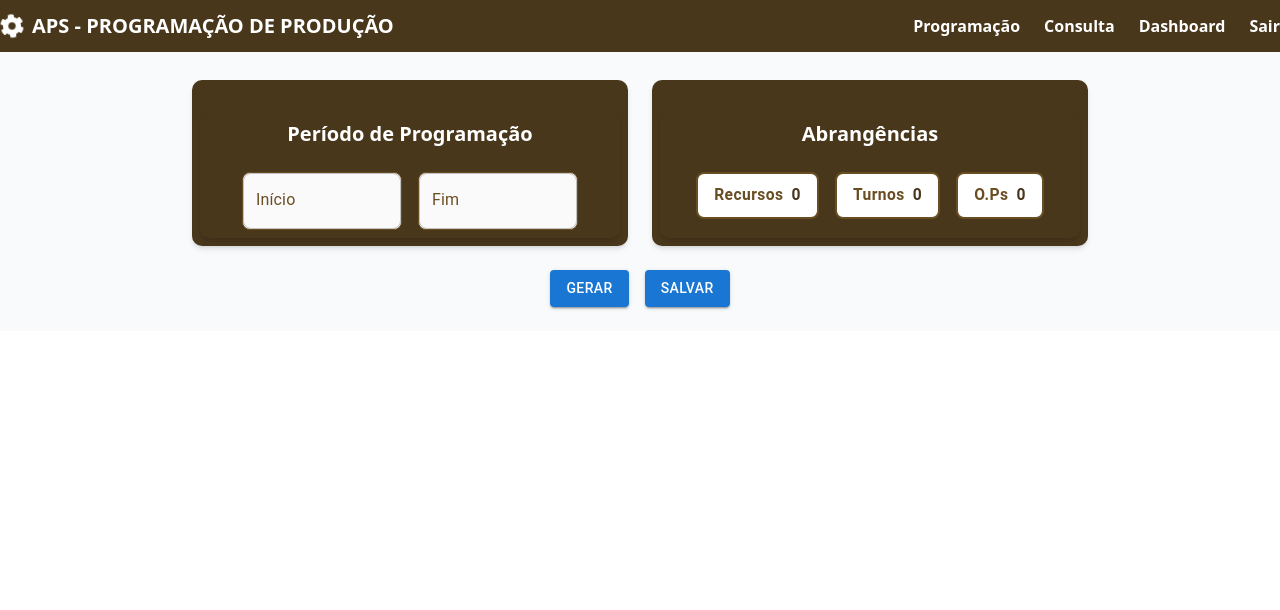
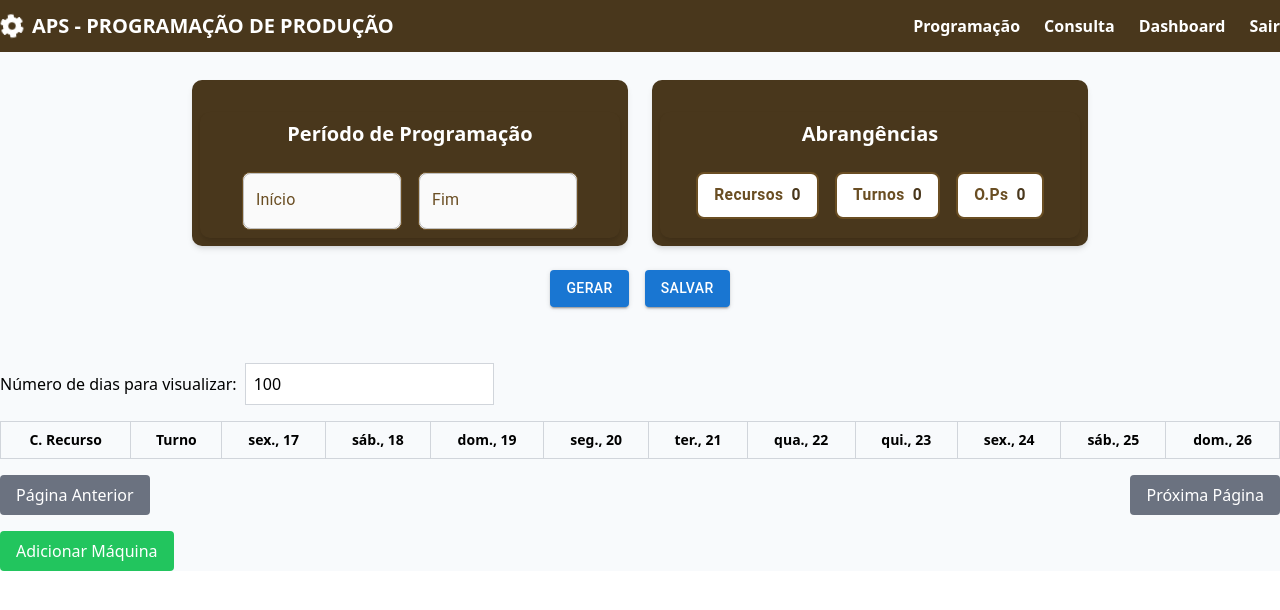
Before and after one commit to Vrodriz/Project_APS, a Next.js app: page / in a window 1280 px wide. Shown: the top 610 px of the page. Built offline with nearby package versions, Linux system fonts and the light colour scheme.

Commit message:
:sparkles: create feature test dashboard

```diff
--- /dev/null
+++ b/src/app/FirstPage/Dashboard.tsx
@@ -0,0 +1,255 @@
+'use client'
+import React, { useState } from 'react';
+
+const generateDates = (days: number) => {
+  const today = new Date();
+  const dates = [];
+
+  for (let i = 0; i < days; i++) {
+    const newDate = new Date();
+    newDate.setDate(today.getDate() + i);
+    dates.push(newDate.toLocaleDateString('pt-BR', { weekday: 'short', day: '2-digit' }));
+  }
+
+  return dates;
+};
+
+const colors = ["#FFD700", "#FF6347", "#90EE90", "#87CEEB", "#DDA0DD"];
+
+type ModalData = { machineIndex: number } | null;
+
+const App = () => {
+  const [machines, setMachines] = useState<{ name: string; productions: { item: string; duration: number; turns: number[]; color: string }[] }[]>([]);
+  const [modalData, setModalData] = useState<ModalData>(null);
+  const [colorIndex, setColorIndex] = useState(0);
+  const [days, setDays] = useState(100); // Total de dias a serem exibidos
+  const [page, setPage] = useState(0); // Página inicial
+  const [daysPerPage] = useState(10); // Limite de dias por página
+
+  // Gera as datas com base no número de dias
+  const dates = generateDates(days);
+
+  // Função para dividir as datas em páginas
+  const getDatesForPage = (page: number) => {
+    const startIndex = page * daysPerPage;
+    const endIndex = startIndex + daysPerPage;
+    return dates.slice(startIndex, endIndex);
+  };
+
+  const handleAddMachine = () => {
+    const newMachine = {
+      name: `TF${machines.length + 1}`,
+      productions: []
+    };
+    setMachines([...machines, newMachine]);
+  };
+
+  const handleAddProduction = (machineIndex: number) => {
+    setModalData({ machineIndex });
+  };
+
+  const handleSaveProduction = (item: string, duration: number, turns: number[]): void => {
+    if (modalData === null) return;
+
+    const updatedMachines = [...machines];
+    const machine = updatedMachines[modalData.machineIndex];
+
+    const newProduction = {
+      item,
+      duration,
+      turns,
+      color: colors[colorIndex % colors.length]
+    };
+
+    machine.productions.push(newProduction);
+    setMachines(updatedMachines);
+    setColorIndex(colorIndex + 1);
+    setModalData(null);
+  };
+
+  const renderCell = (machine: { productions: { item: string; turns: number[]; color: string; duration: number }[] }, turn: number, dateIndex: number): JSX.Element => {
+    for (const production of machine.productions) {
+      if (production.turns.includes(turn)) {
+        if (dateIndex < production.duration) {
+          return (
+            <td
+              key={dateIndex}
+              style={{ backgroundColor: production.color }}
+              colSpan={dateIndex + 1 === production.duration ? 1 : 0}
+            >
+              {production.item}
+            </td>
+          );
+        }
+      }
+    }
+    return <td />;
+  };
+
+  const handleNextPage = () => {
+    if ((page + 1) * daysPerPage < days) {
+      setPage(page + 1);
+    }
+  };
+
+  const handlePreviousPage = () => {
+    if (page > 0) {
+      setPage(page - 1);
+    }
+  };
+
+  return (
+    <div className="container mx-auto mt-8">
+      <div className="mb-4">
+        <label className="mr-2">Número de dias para visualizar:</label>
+        <input
+          type="number"
+          value={days}
+          onChange={(e) => setDays(Math.max(1, parseInt(e.target.value)))}
+          min="1"
+          className="border border-gray-300 p-2"
+        />
+      </div>
+
+      <table className="table-auto border-collapse border border-gray-400 w-full text-sm">
+        <thead>
+          <tr>
+            <th className="border border-gray-300 px-4 py-2">C. Recurso</th>
+            <th className="border border-gray-300 px-4 py-2">Turno</th>
+            {getDatesForPage(page).map((date, index) => (
+              <th key={index} className="border border-gray-300 px-4 py-2">
+                {date}
+              </th>
+            ))}
+          </tr>
+        </thead>
+        <tbody>
+          {machines.map((machine, machineIndex) => (
+            <React.Fragment key={machineIndex}>
+              <tr>
+                <td rowSpan="3" className="border border-gray-300 px-4 py-2 text-center">
+                  {machine.name}
+                  <button
+                    onClick={() => handleAddProduction(machineIndex)}
+                    className="ml-2 bg-blue-500 text-white px-2 py-1 rounded"
+                  >
+                    +
+                  </button>
+                </td>
+                <td className="border border-gray-300 px-4 py-2">1 Turno</td>
+                {getDatesForPage(page).map((_, dateIndex) => renderCell(machine, 1, dateIndex))}
+              </tr>
+              <tr>
+                <td className="border border-gray-300 px-4 py-2">2 Turno</td>
+                {getDatesForPage(page).map((_, dateIndex) => renderCell(machine, 2, dateIndex))}
+              </tr>
+              <tr>
+                <td className="border border-gray-300 px-4 py-2">3 Turno</td>
+                {getDatesForPage(page).map((_, dateIndex) => renderCell(machine, 3, dateIndex))}
+              </tr>
+            </React.Fragment>
+          ))}
+        </tbody>
+      </table>
+
+      <div className="mt-4 flex justify-between">
+        <button
+          onClick={handlePreviousPage}
+          disabled={page === 0}
+          className="bg-gray-500 text-white px-4 py-2 rounded"
+        >
+          Página Anterior
+        </button>
+        <button
+          onClick={handleNextPage}
+          disabled={(page + 1) * daysPerPage >= days}
+          className="bg-gray-500 text-white px-4 py-2 rounded"
+        >
+          Próxima Página
+        </button>
+      </div>
+
+      <button
+        onClick={handleAddMachine}
+        className="mt-4 bg-green-500 text-white px-4 py-2 rounded"
+      >
+        Adicionar Máquina
+      </button>
+
+      {modalData && (
+        <Modal onSave={handleSaveProduction} onClose={() => setModalData(null)} />
+      )}
+    </div>
+  );
+};
+
+const Modal = ({ onSave, onClose }) => {
+  const [item, setItem] = useState('');
+  const [duration, setDuration] = useState(1);
+  const [turns, setTurns] = useState([]);
+
+  const handleTurnToggle = (turn) => {
+    if (turns.includes(turn)) {
+      setTurns(turns.filter((t) => t !== turn));
+    } else {
+      setTurns([...turns, turn]);
+    }
+  };
+
+  return (
+    <div className="fixed inset-0 bg-gray-800 bg-opacity-50 flex items-center justify-center">
+      <div className="bg-white p-4 rounded shadow-lg">
+        <h2 className="text-lg font-bold mb-4">Adicionar Produção</h2>
+        <div className="mb-4">
+          <label className="block mb-2">Item:</label>
+          <input
+            type="text"
+            value={item}
+            onChange={(e) => setItem(e.target.value)}
+            className="border border-gray-300 p-2 w-full"
+          />
+        </div>
+        <div className="mb-4">
+          <label className="block mb-2">Duração (dias):</label>
+          <input
+            type="number"
+            value={duration}
+            onChange={(e) => setDuration(parseInt(e.target.value))}
+            min="1"
+            className="border border-gray-300 p-2 w-full"
+          />
+        </div>
+        <div className="mb-4">
+          <label className="block mb-2">Turnos:</label>
+          {[1, 2, 3].map((turn) => (
+            <label key={turn} className="block">
+              <input
+                type="checkbox"
+                checked={turns.includes(turn)}
+                onChange={() => handleTurnToggle(turn)}
+                className="mr-2"
+              />
+              {turn} Turno
+            </label>
+          ))}
+        </div>
+        <div className="flex justify-end">
+          <button
+            onClick={() => onSave(item, duration, turns)}
+            className="bg-blue-500 text-white px-4 py-2 rounded mr-2"
+          >
+            Salvar
+          </button>
+          <button
+            onClick={onClose}
+            className="bg-gray-500 text-white px-4 py-2 rounded"
+          >
+            Cancelar
+          </button>
+        </div>
+      </div>
+    </div>
+  );
+};
+
+export default App;
--- a/src/app/page.tsx
+++ b/src/app/page.tsx
@@ -1,6 +1,7 @@
 import React from 'react'
 import Header from './components/Header'
 import First from '../app/FirstPage/Firstpage'
+import Dashboard from './FirstPage/Dashboard'
 
 
 const page = () => {
@@ -8,6 +9,7 @@ const page = () => {
     <div className='bg-slate-50'>
     <Header/>
     <First/>
+    <Dashboard/>
     </div>
   )
 }
```
